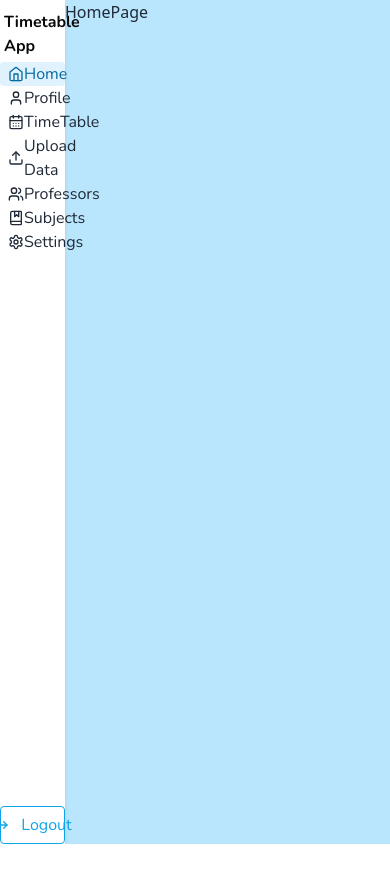
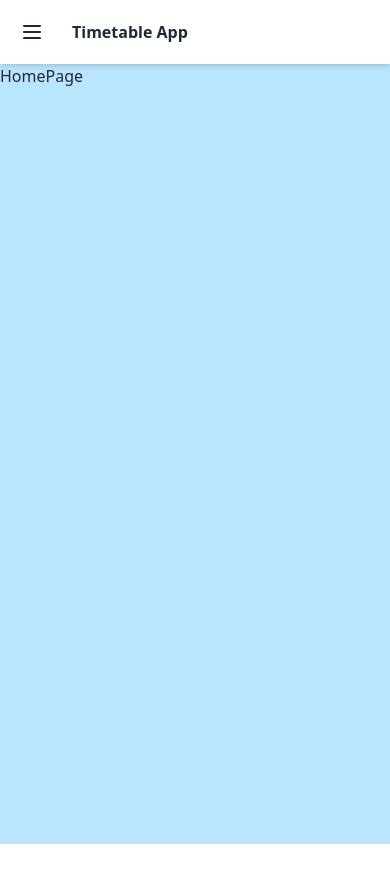
Before and after one commit to sushpawar001/auto-timetable-generator, a React (Vite) app in the folder frontend/: page / in a window 390 px wide. Shown: the top 882 px of the page. Before the commit the page ends 844 px from the top, so only its background shows below. Built offline with nearby package versions, Linux system fonts and the light colour scheme; what fluid-tailwind would draw is missing.

Commit message:
Mobile nav added

```diff
--- a/frontend/src/App.tsx
+++ b/frontend/src/App.tsx
@@ -11,6 +11,7 @@ import SubjectEditPage from "./pages/SubjectEditPage";
 import { Toaster } from "react-hot-toast";
 import ProfessorsPage from "./pages/ProfessorsPage";
 import TestPage from "./pages/TestPage";
+import DashboardPage2 from "./pages/DashboardPage2";
 
 function App() {
     // bg-[#100f14]
@@ -22,7 +23,7 @@ function App() {
                         <Route path="/register" element={<RegisterPage />} />
                         <Route path="/login" element={<LoginPage />} />
                     </Route>
-                    <Route path="/" element={<DashboardPage />}>
+                    <Route path="/" element={<DashboardPage2 />}>
                         <Route index element={<HomePage />} />
                         <Route path="/timetable" element={<TimeTablePage />} />
                         <Route path="/subjects" element={<SubjectsPage />} />
--- /dev/null
+++ b/frontend/src/components/MobileNav.tsx
@@ -0,0 +1,64 @@
+import React, { ReactNode } from "react";
+import NavLinksComponent from "./NavLinksComponent";
+import { LuLogOut } from "react-icons/lu";
+
+export default function MobileNav({ children }: { children: ReactNode }) {
+    return (
+        <div className="drawer">
+            <input id="my-drawer-3" type="checkbox" className="drawer-toggle" />
+            <div className="drawer-content flex flex-col w-full">
+                {/* Navbar */}
+                <div className="navbar bg-white shadow-md w-full md:hidden">
+                    <div className="flex-none lg:hidden">
+                        <label
+                            htmlFor="my-drawer-3"
+                            aria-label="open sidebar"
+                            className="btn btn-square btn-ghost"
+                        >
+                            <svg
+                                xmlns="http://www.w3.org/2000/svg"
+                                fill="none"
+                                viewBox="0 0 24 24"
+                                className="inline-block h-6 w-6 stroke-current"
+                            >
+                                <path
+                                    strokeLinecap="round"
+                                    strokeLinejoin="round"
+                                    strokeWidth="2"
+                                    d="M4 6h16M4 12h16M4 18h16"
+                                ></path>
+                            </svg>
+                        </label>
+                    </div>
+                    {/* <div className="mx-2 flex-1 px-2">Navbar Title</div> */}
+                    <div className="mx-2 flex-1 px-2 ~text-lg/2xl font-bold">
+                        <p>Timetable App</p>
+                    </div>
+                    <div className="hidden flex-none lg:block">
+                        <NavLinksComponent />
+                    </div>
+                </div>
+                <div className="w-full h-screen">{children}</div>
+            </div>
+            <div className="drawer-side">
+                <label
+                    htmlFor="my-drawer-3"
+                    aria-label="close sidebar"
+                    className="drawer-overlay"
+                ></label>
+                <div className="menu bg-white min-h-full w-1/2 p-4">
+                    <div className="~mb-5/10 ~text-lg/2xl p-1 pt-2.5 font-bold">
+                        <p>Timetable App</p>
+                    </div>
+                    <NavLinksComponent />
+                    <button className="bg-white border-primary border rounded p-1.5 text-primary w-full flex mt-auto space-x-3 items-center justify-center hover:bg-primary hover:text-white duration-500">
+                <span className="~text-base/xl">
+                    <LuLogOut />
+                </span>
+                <span className="~text-sm/lg">Logout</span>
+            </button>
+                </div>
+            </div>
+        </div>
+    );
+}
--- /dev/null
+++ b/frontend/src/components/NavLinksComponent.tsx
@@ -0,0 +1,66 @@
+import { NavLink } from "react-router-dom";
+import {
+    LuCalendarDays,
+    LuHome,
+    LuLogOut,
+    LuSettings,
+    LuUpload,
+    LuUser,
+    LuUsers,
+    LuBookMarked,
+} from "react-icons/lu";
+
+const routes = [
+    {
+        name: "Home",
+        path: "/",
+        icon: <LuHome />,
+    },
+    {
+        name: "Profile",
+        path: "/profile",
+        icon: <LuUser />,
+    },
+    {
+        name: "TimeTable",
+        path: "/timetable",
+        icon: <LuCalendarDays />,
+    },
+    {
+        name: "Upload Data",
+        path: "/upload-data",
+        icon: <LuUpload />,
+    },
+    {
+        name: "Professors",
+        path: "/professors",
+        icon: <LuUsers />,
+    },
+    {
+        name: "Subjects",
+        path: "/subjects",
+        icon: <LuBookMarked />,
+    },
+    {
+        name: "Settings",
+        path: "/settings",
+        icon: <LuSettings />,
+    },
+];
+
+export default function NavLinksComponent() {
+    return (
+        <nav className="space-y-3 md:~space-y-1/2">
+            {routes.map((route) => (
+                <NavLink
+                    key={route.name}
+                    to={route.path}
+                    className="flex ~space-x-1.5/3 hover:bg-primary-100 rounded ~p-1/1.5 pl-2 duration-300 items-center text-gray-800"
+                >
+                    <span className="~text-base/xl">{route.icon}</span>
+                    <span className="~text-sm/lg">{route.name}</span>
+                </NavLink>
+            ))}
+        </nav>
+    );
+}
--- a/frontend/src/components/Navbar.tsx
+++ b/frontend/src/components/Navbar.tsx
@@ -1,72 +1,15 @@
 import { NavLink } from "react-router-dom";
-import {
-    LuCalendarDays,
-    LuHome,
-    LuLogOut,
-    LuSettings,
-    LuUpload,
-    LuUser,
-    LuUsers,
-    LuBookMarked,
-} from "react-icons/lu";
-
-const routes = [
-    {
-        name: "Home",
-        path: "/",
-        icon: <LuHome />,
-    },
-    {
-        name: "Profile",
-        path: "/profile",
-        icon: <LuUser />,
-    },
-    {
-        name: "TimeTable",
-        path: "/timetable",
-        icon: <LuCalendarDays />,
-    },
-    {
-        name: "Upload Data",
-        path: "/upload-data",
-        icon: <LuUpload />,
-    },
-    {
-        name: "Professors",
-        path: "/professors",
-        icon: <LuUsers />,
-    },
-    {
-        name: "Subjects",
-        path: "/subjects",
-        icon: <LuBookMarked />,
-    },
-    {
-        name: "Settings",
-        path: "/settings",
-        icon: <LuSettings />,
-    },
-];
+import { LuLogOut } from "react-icons/lu";
+import NavLinksComponent from "./NavLinksComponent";
 
 export default function Navbar() {
     // bg-zinc-900
     return (
-        <div className="h-full bg-white flex flex-col text-neutral-950 ~px-1.5/5 w-2/12 ~p-5/10 font-custom shadow-md">
+        <div className="h-full bg-white hidden md:flex flex-col text-neutral-950 ~px-1.5/5 w-2/12 ~p-5/10 font-custom shadow-md">
             <div className="~mb-5/10 ~text-lg/2xl p-1 pt-2.5 font-bold">
                 <p>Timetable App</p>
             </div>
-            <nav className="~space-y-1/2">
-                {routes.map((route) => (
-                    <NavLink
-                        key={route.name}
-                        to={route.path}
-                        className="flex ~space-x-1.5/3 hover:bg-primary-100 rounded ~p-1/1.5 pl-2 duration-300 items-center text-gray-800"
-                    >
-                        <span className="~text-base/xl">{route.icon}</span>
-                        <span className="~text-sm/lg">{route.name}</span>
-                    </NavLink>
-                ))}
-            </nav>
+            <NavLinksComponent />
             <button className="bg-white border-primary border rounded p-1.5 text-primary w-full flex mt-auto space-x-3 items-center justify-center hover:bg-primary hover:text-white duration-500">
                 <span className="~text-base/xl">
                     <LuLogOut />
--- /dev/null
+++ b/frontend/src/pages/DashboardPage2.tsx
@@ -0,0 +1,20 @@
+import MobileNav from "../components/MobileNav";
+import Navbar from "../components/Navbar";
+import { Outlet } from "react-router-dom";
+
+export default function DashboardPage2() {
+    return (
+        <div className="bg-primary-200">
+            <div className="flex h-screen mx-auto">
+                <Navbar />
+                <MobileNav>
+                    <div className="h-full w-full rounded-2xl ~p-4/8">
+                        <div className="h-full">
+                            <Outlet />
+                        </div>
+                    </div>
+                </MobileNav>
+            </div>
+        </div>
+    );
+}
--- a/frontend/src/pages/SubjectsPage.tsx
+++ b/frontend/src/pages/SubjectsPage.tsx
@@ -203,9 +203,8 @@ export default function SubjectsPage() {
                     />
                 </div>
             </div>
-            <div className="~p-2.5/4 h-full bg-white rounded-md shadow-lg overflow-y-auto">
-                <div className="h-full overflow-y-auto pr-2 scrollbar-thumb-rounded-full scrollbar-track-rounded-full scrollbar scrollbar-thumb-gray-700 scrollbar-track-gray-300">
-                    <div>
+            <div className="bg-secondary ~p-2.5/4 rounded-md flex flex-col items-center h-full shadow-lg overflow-y-auto">
+                <div className="w-full h-full">
                     <table className="w-full">
                         <thead>
                             {table.getHeaderGroups().map((headerGroup) => {
@@ -214,8 +213,7 @@ export default function SubjectsPage() {
                                         key={headerGroup.id}
                                         className="divide-x divide-gray-300"
                                     >
-                                            {headerGroup.headers.map(
-                                                (header) => {
+                                        {headerGroup.headers.map((header) => {
                                             return (
                                                 <th
                                                     key={header.id}
@@ -224,16 +222,14 @@ export default function SubjectsPage() {
                                                     {header.isPlaceholder
                                                         ? null
                                                         : flexRender(
-                                                                      header
-                                                                          .column
+                                                              header.column
                                                                   .columnDef
                                                                   .header,
                                                               header.getContext()
                                                           )}
                                                 </th>
                                             );
-                                                }
-                                            )}
+                                        })}
                                     </tr>
                                 );
                             })}
@@ -262,8 +258,7 @@ export default function SubjectsPage() {
                                                     >
                                                         {flexRender(
                                                             cell.column
-                                                                    .columnDef
-                                                                    .cell,
+                                                                .columnDef.cell,
                                                             cell.getContext()
                                                         )}
                                                     </td>
@@ -276,7 +271,6 @@ export default function SubjectsPage() {
                     </table>
                 </div>
             </div>
-            </div>
             <DeleteConfirmationModal deleteFunction={deleteAllData} />
         </div>
     );
```
Lines whose indentation alone changed are shown as unchanged.
